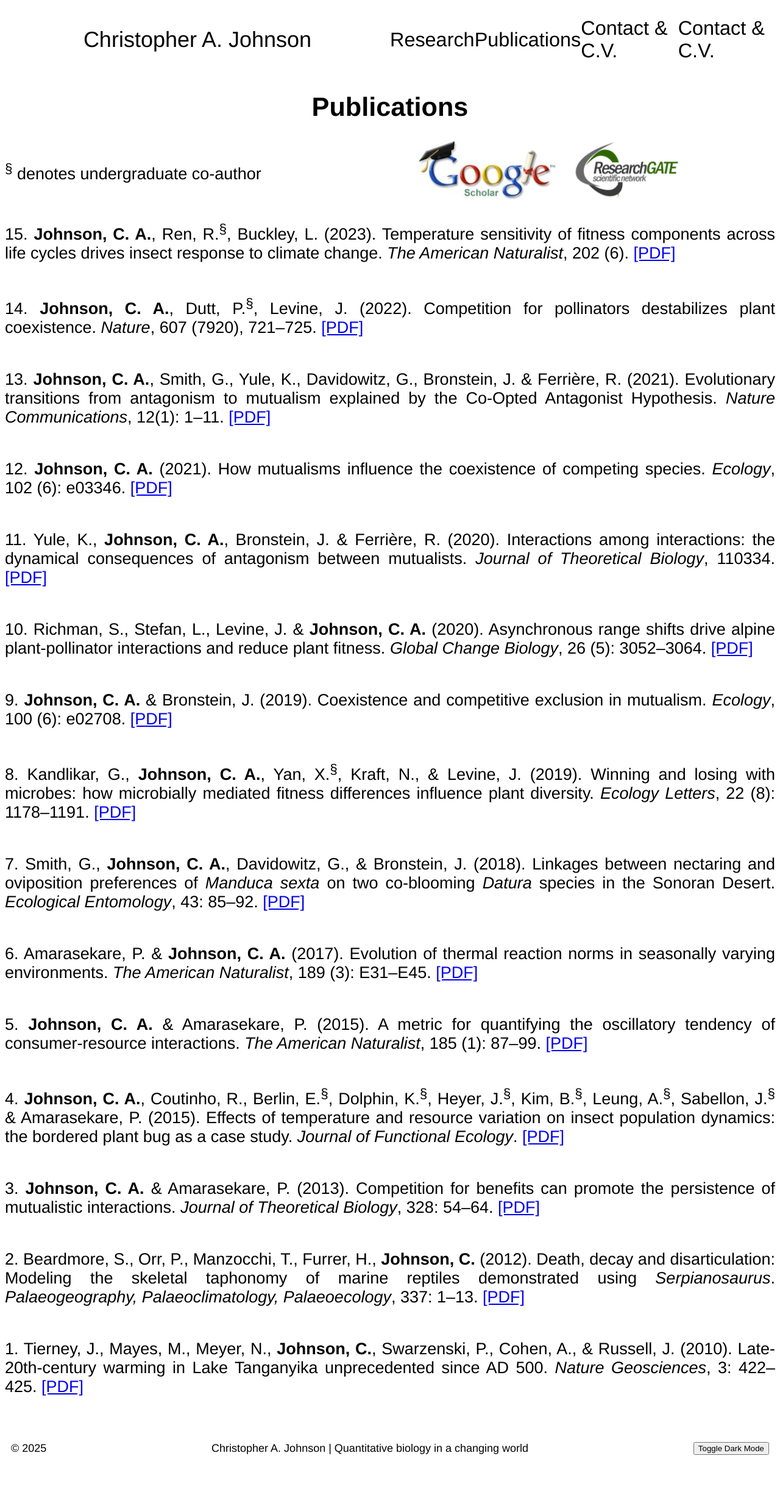
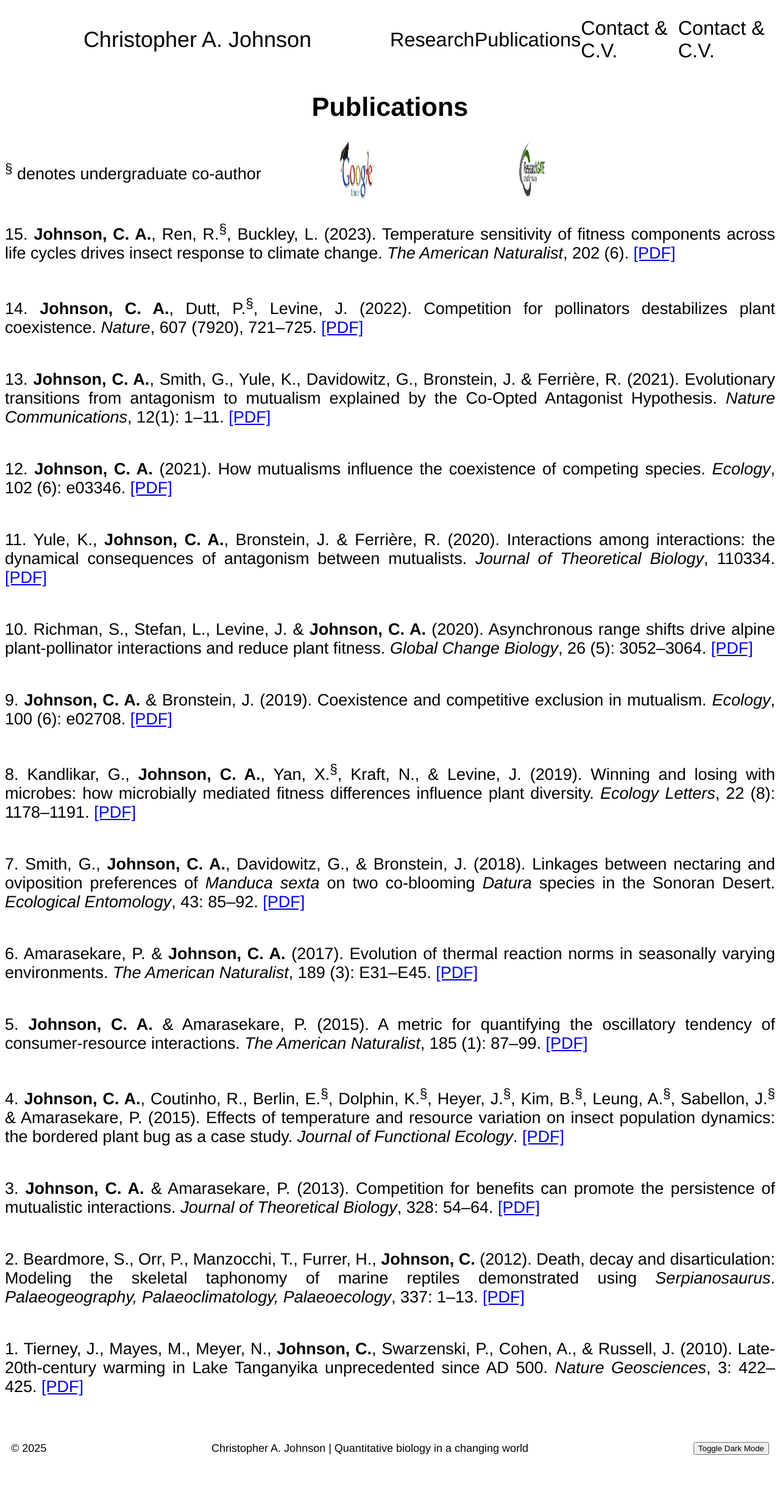
Before and after one commit to chrisajohnson/chrisajohnson.github.io, a Jekyll site: the page built from publications.md, in a window 1280 px wide. Shown: the whole page at 61% size. Built offline with Jekyll 4.4.1, drawn with Linux system fonts in a browser that asks for light colours.

Commit message:
Update publications.md

```diff
--- a/publications.md
+++ b/publications.md
@@ -8,11 +8,11 @@ weight: 2
 
 <div style="display: flex; align-items: center;">
     <span><sup>&sect;</sup>&nbsp;denotes undergraduate co-author</span>
-    <a href="https://scholar.google.com/citations?user=IzLbtxcAAAAJ&hl=en" target="_blank" style="margin-left: 20vw;">
-        <img src="{{ '/images/Google_scholar.jpg' | relative_url }}" alt="Google Scholar logo" style="height: 100px;">
+    <a href="https://scholar.google.com/citations?user=IzLbtxcAAAAJ&hl=en" target="_blank" style="margin-left: 10vw;">
+        <img src="{{ '/images/Google_scholar.jpg' | relative_url }}" alt="Google Scholar logo" style="height: 100px; max-width:25%;">
     </a>
-    <a href="https://www.researchgate.net/profile/Christopher-Johnson-41" target="_blank" style="margin-left: 2vw;">
-        <img src="{{ '/images/Research_gate.png' | relative_url }}" alt="Research Gate logo" style="height: 100px;">
+    <a href="https://www.researchgate.net/profile/Christopher-Johnson-41" target="_blank" style="margin-left: 5vw;">
+        <img src="{{ '/images/Research_gate.png' | relative_url }}" alt="Research Gate logo" style="height: 100px; max-width:25%;">
     </a>
 </div>
 
```
